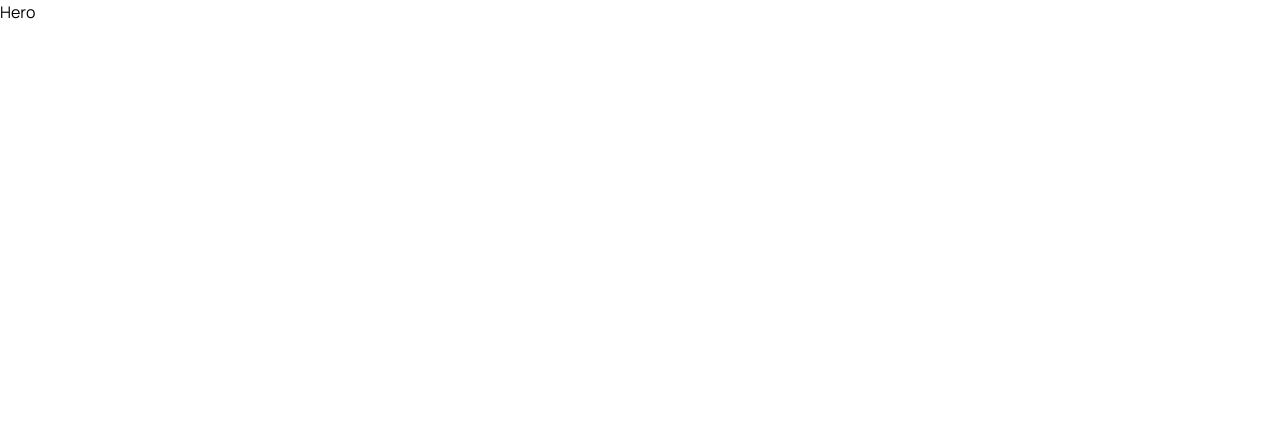
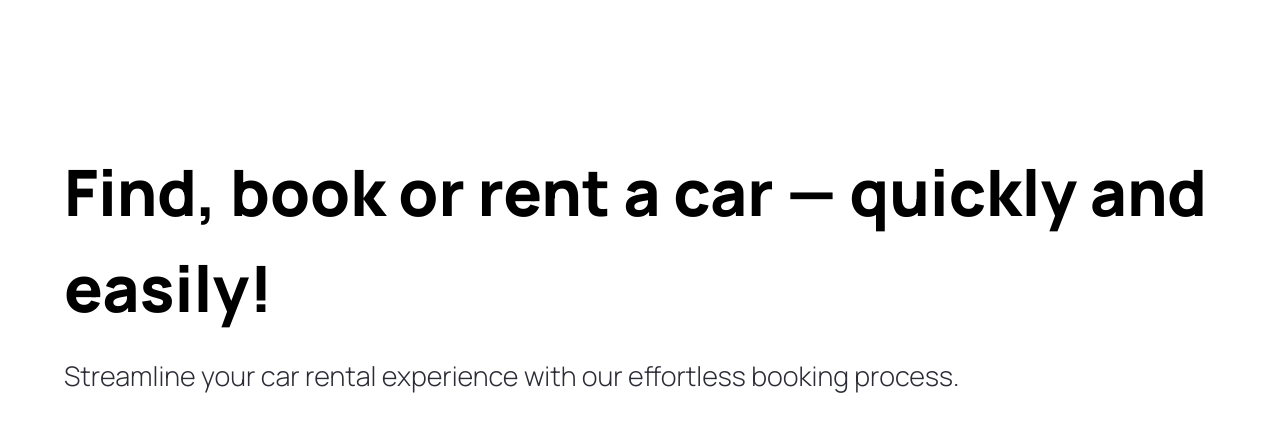
Before and after one commit to LazarGerasimov/car-showcase-nextjs, a Next.js app: page / in a window 1280 px wide. Shown: the top 432 px of the page. Built offline with nearby package versions, Linux system fonts and the light colour scheme.

Commit message:
add Hero section heading, subheading and styles

```diff
--- a/components/Hero.tsx
+++ b/components/Hero.tsx
@@ -2,7 +2,16 @@
 
 const Hero = () => {
   return (
-    <div>Hero</div>
+    <div className="hero">
+        <div className="flex-1 pt-36 padding-x">
+            <h1 className="hero__title">
+                Find, book or rent a car — quickly and easily!
+            </h1>
+            <p className="hero__subtitle">
+                Streamline your car rental experience with our effortless booking process.
+            </p>
+        </div>
+    </div>
   )
 }
 
```
